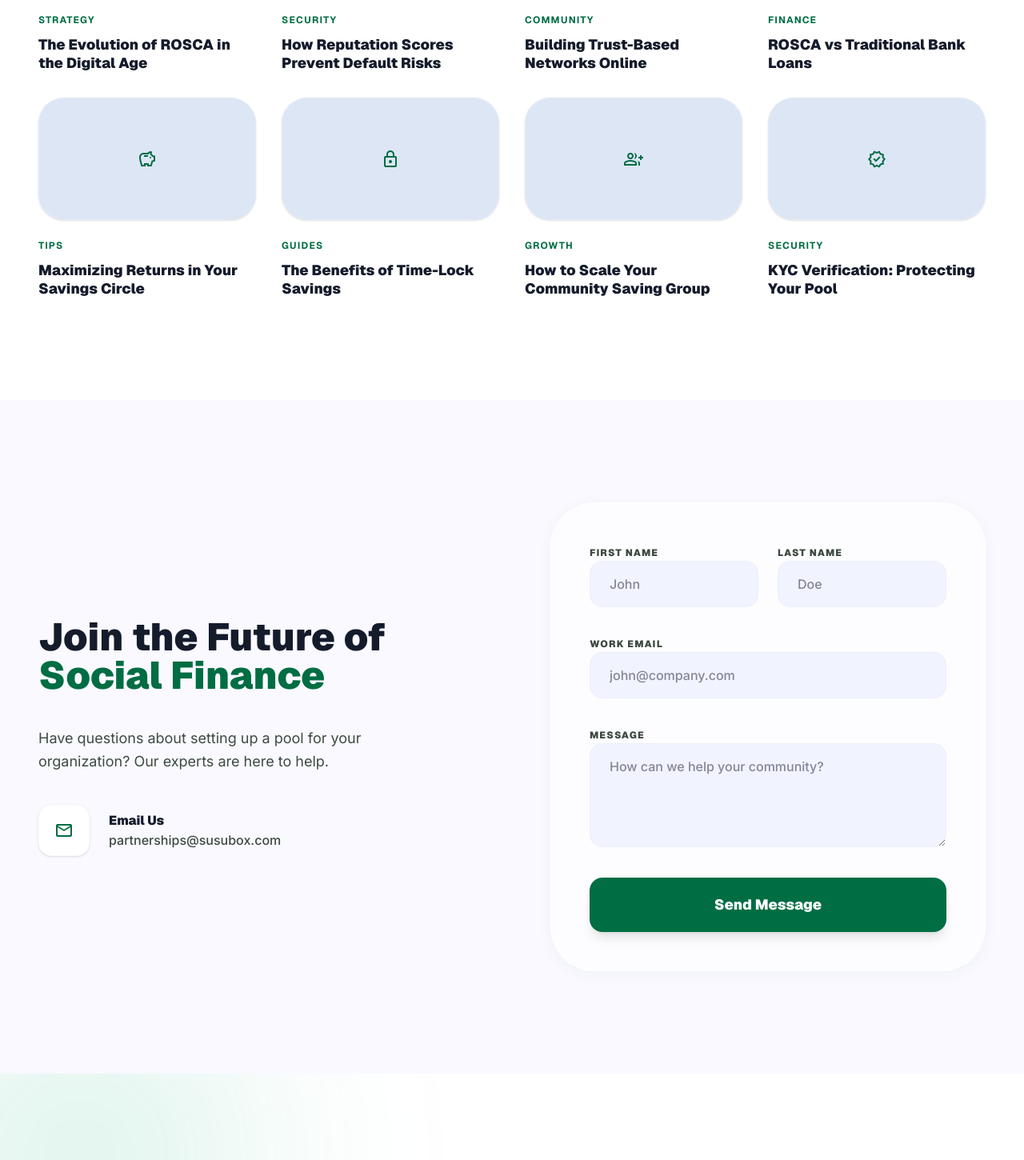
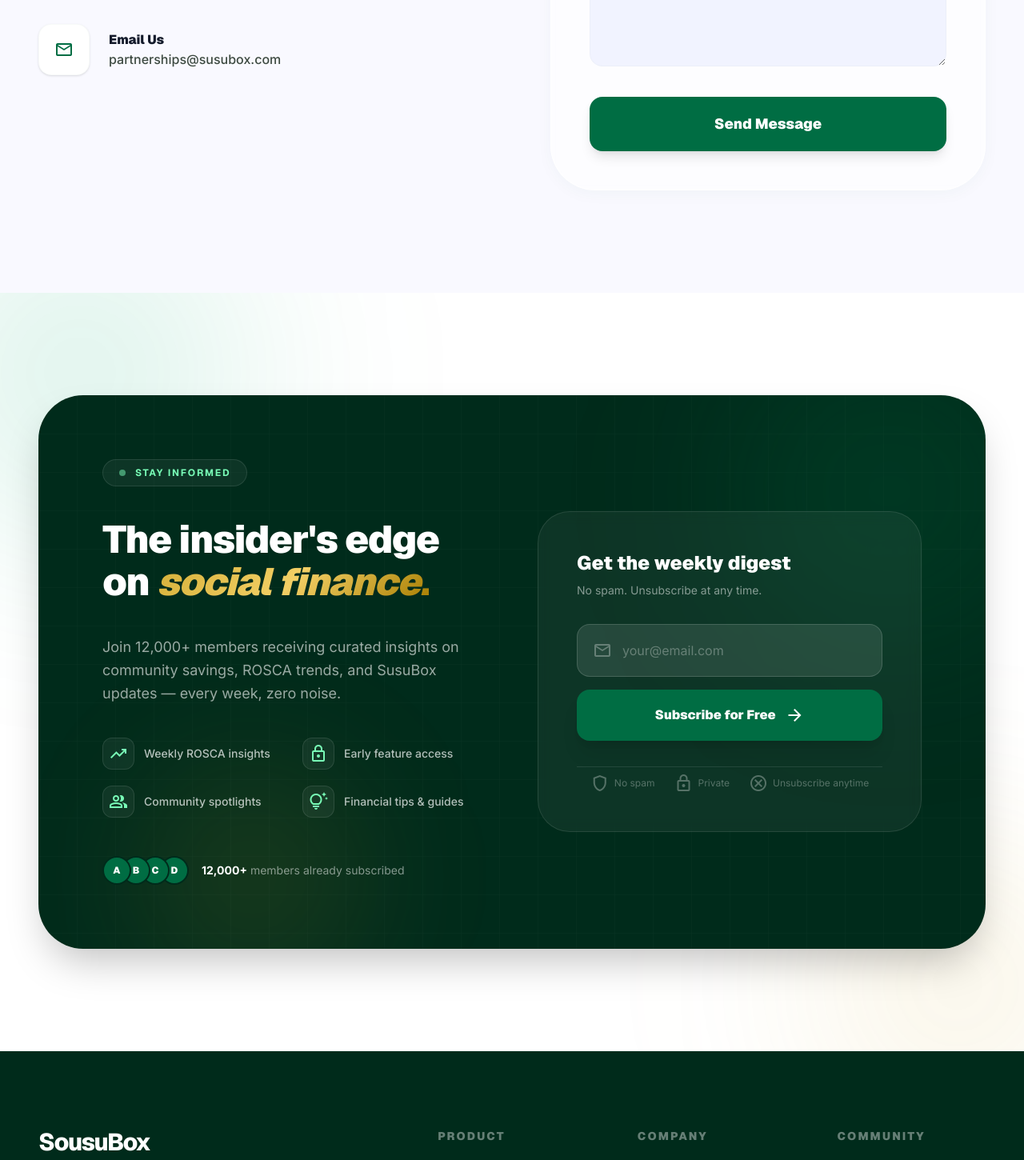
Before and after one commit to KAYABA-LABS/sousubox-website, a Next.js app: page / in a window 1280 px wide. Shown: the part 9840-11290 px from the top of the page at 80% size. Built offline with nearby package versions, Linux system fonts and the light colour scheme.

Commit message:
change footer and remove articles

```diff
--- a/app/components/Footer.tsx
+++ b/app/components/Footer.tsx
@@ -16,7 +16,7 @@
           {/* Brand */}
           <div className="lg:col-span-2 space-y-8">
             <span className="font-headline text-3xl font-extrabold tracking-tighter text-white">
-              SusuBox
+              SousuBox
             </span>
             <p className="text-white/60 text-sm md:text-base leading-relaxed font-body max-w-xs">
               Transforming a traditional saving model into a digital, effortless experience
--- a/app/page.tsx
+++ b/app/page.tsx
@@ -26,7 +26,7 @@
       <HowItWorks />
       <Pricing />
       <Testimonials />
-      <Insights />
+      {/* <Insights /> */}
       <Contact />
       <Newsletter />
       <Footer />
```
